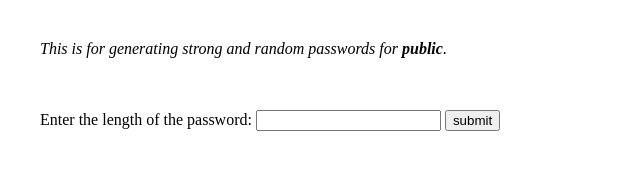
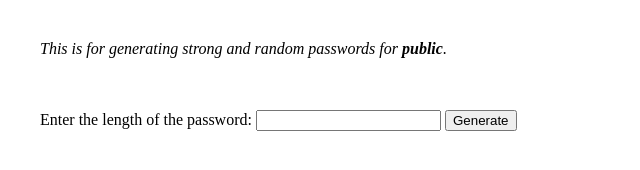
Before and after one commit to leekayden/password-generator.tools.kayden.cf, a plain HTML site: page index.html in a window 1280 px wide. Shown: the full height of the page, 0-640 px from the left. Drawn offline with Linux system fonts and the light colour scheme.

Commit message:
Update index.html

```diff
--- a/index.html
+++ b/index.html
@@ -19,7 +19,7 @@
       <div>
         Enter the length of the password:
         <input type='text' id="num">
-        <button onclick="stringGen()">submit</button>
+        <button onclick="stringGen()">Generate</button>
         <p id="result"></p>
       </div>
       <style>
```
